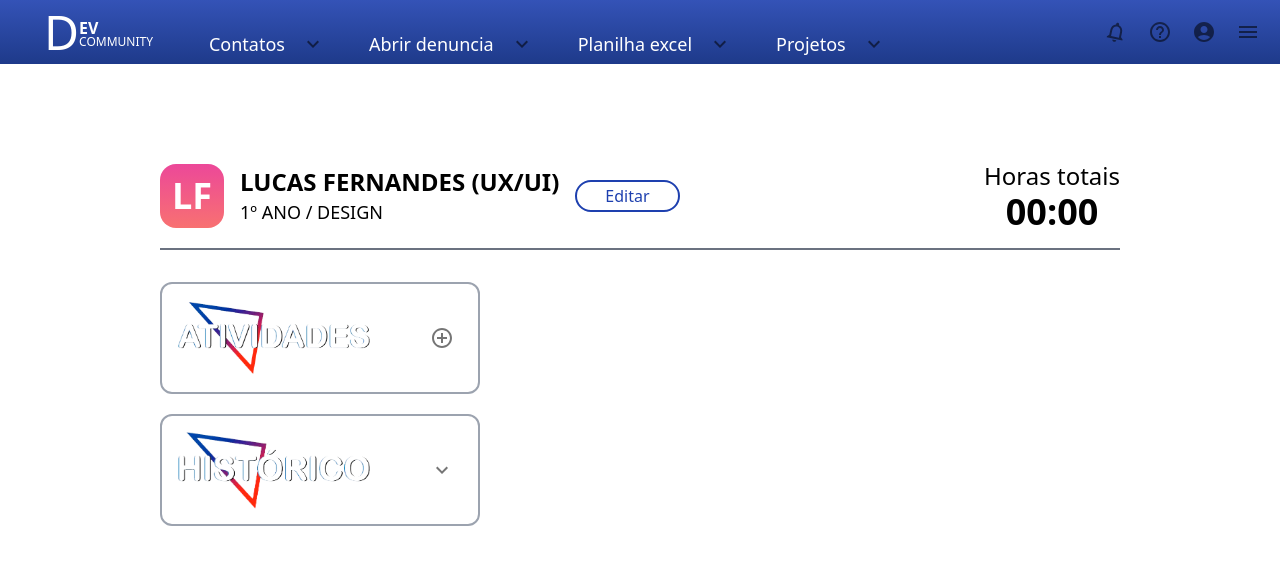
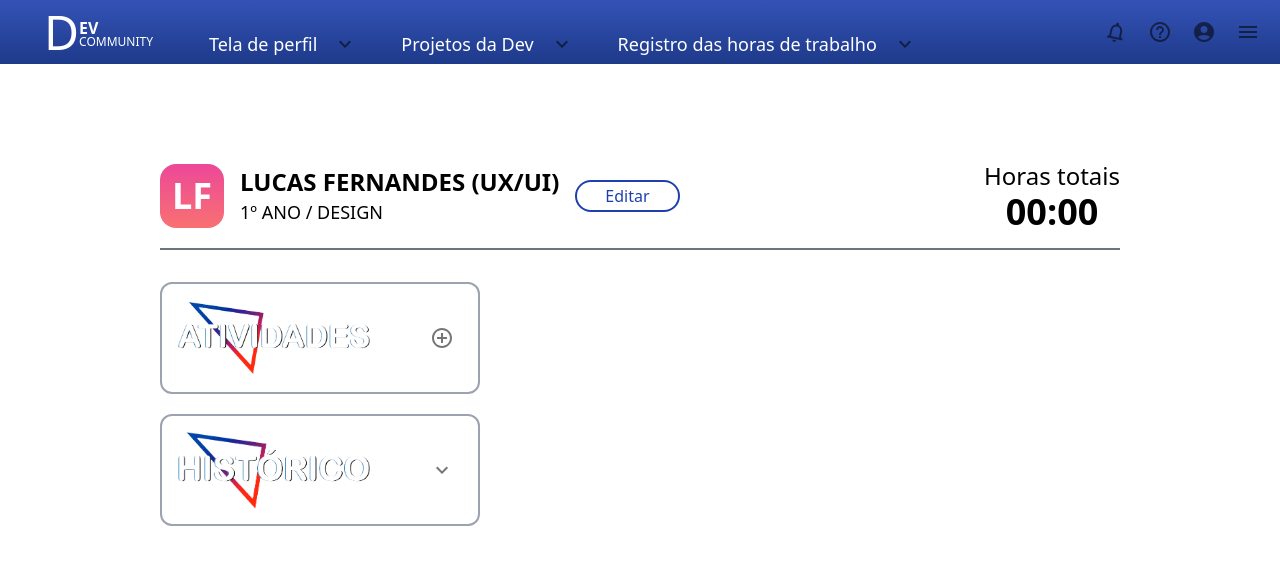
Before and after one commit to Maua-Dev/portal_interno_front, a Next.js app: page / in a window 1280 px wide. Shown: the top 564 px of the page. Built offline with nearby package versions, Linux system fonts and the light colour scheme.

Commit message:
new navbar tabs

```diff
--- a/src/app/components/Navbar.tsx
+++ b/src/app/components/Navbar.tsx
@@ -14,22 +14,17 @@ export default function NavBar() {
   const linksList = [
     {
       id: 1,
-      text: 'Contatos',
+      text: 'Tela de perfil',
       url: ''
     },
     {
       id: 2,
-      text: 'Abrir denuncia',
+      text: 'Projetos da Dev',
       url: ''
     },
     {
       id: 3,
-      text: 'Planilha excel',
-      url: ''
-    },
-    {
-      id: 4,
-      text: 'Projetos',
+      text: 'Registro das horas de trabalho',
       url: ''
     }
   ]
```
